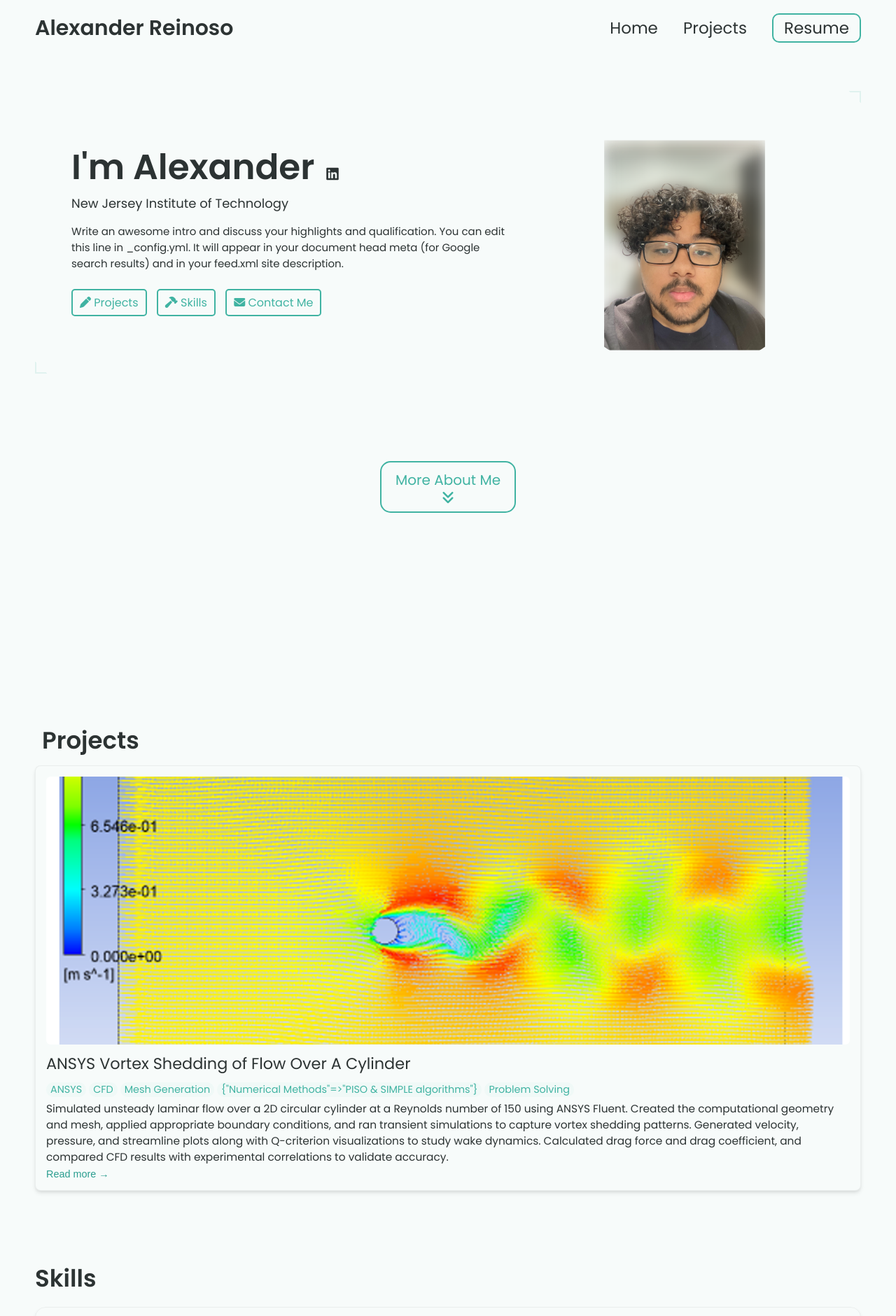
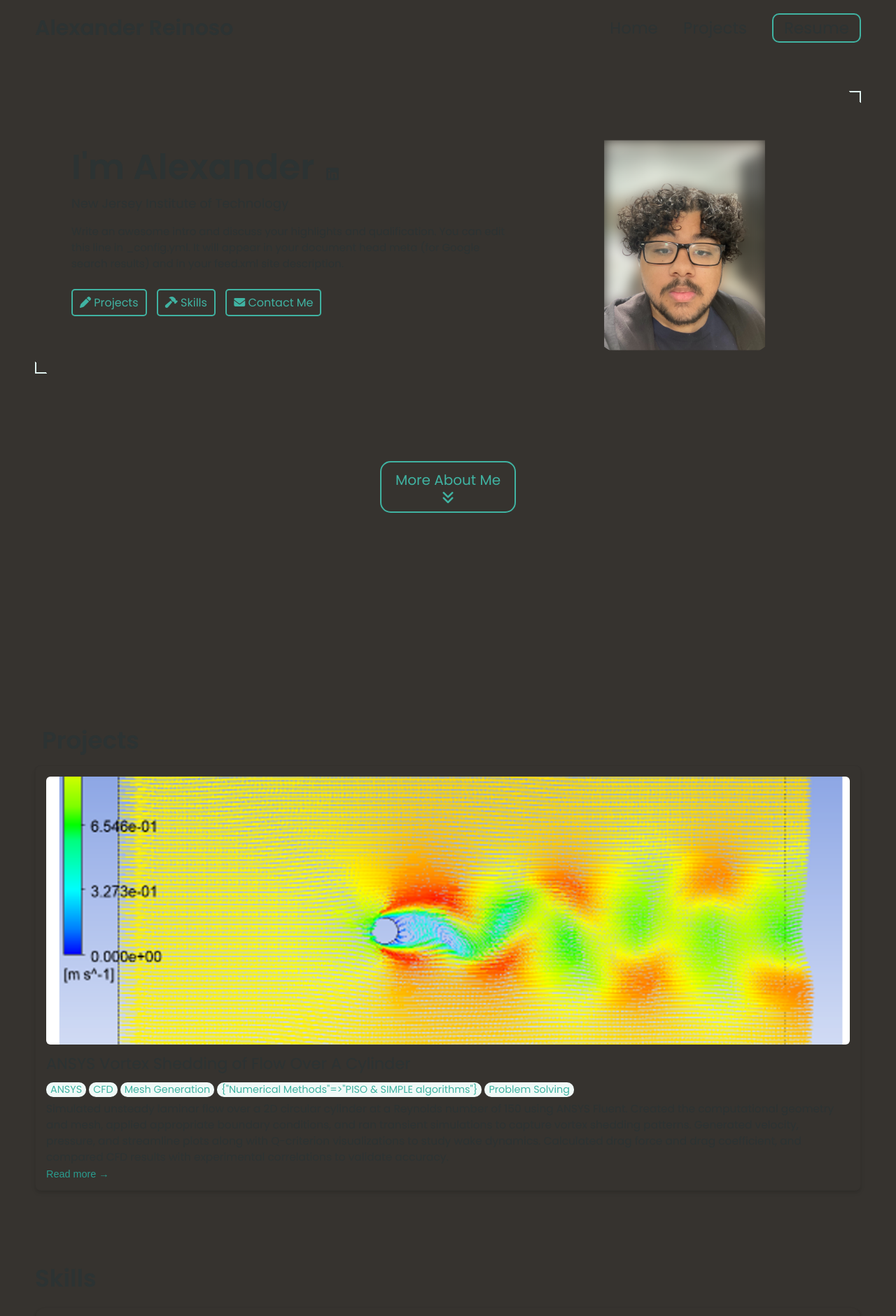
Before and after one commit to AlexanderReinoso5/AlexanderReinoso5.github.io, a Jekyll site: the page built from index.html, in a window 1280 px wide. Shown: the top 1881 px of the page at 70% size. Built offline with Jekyll 4.4.1, drawn with Linux system fonts in a browser that asks for light colours.

Commit message:
Update _config.yml

```diff
--- a/_config.yml
+++ b/_config.yml
@@ -81,7 +81,7 @@ colors: # this is the basic theme
   border: "#e0f2ef"
   link: "#40b3a2"
   highlight: "#2a9d8f"
-  background: "#f7fbfa"
+  background: "#36332f"
   light_background: "#f0f9f7"
 
 # A few examples.
```
